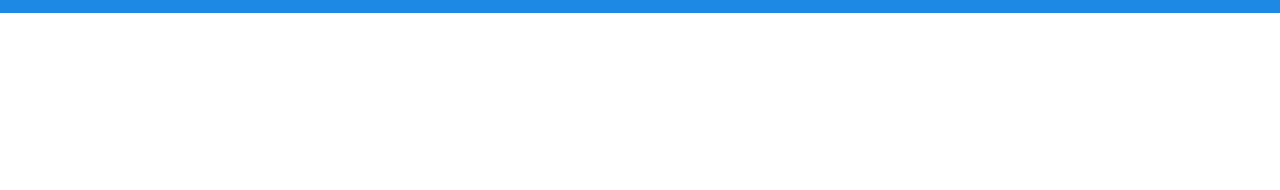
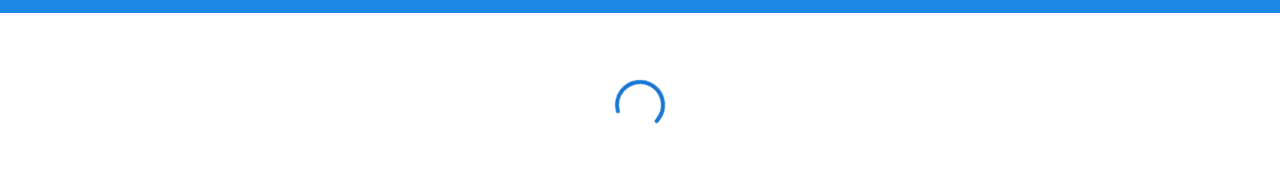
Before and after one commit to Andy-Ho8872/e-commerce-site-front-end, a Nuxt app: page /user in a window 1280 px wide. Shown: the part 124-314 px from the top of the page. Built offline with nearby package versions, Linux system fonts and the light colour scheme.

Commit message:
add loading circle

```diff
--- a/pages/user/index.vue
+++ b/pages/user/index.vue
@@ -1,6 +1,7 @@
 <template>
     <v-container>
-        <v-card class="pa-4" rounded="lg" v-if="user">
+        <LoadingCircle v-if="!user"/>
+        <v-card class="pa-4" rounded="lg" v-else>
             <div class="d-flex justify-center align-center text-center text-h6 font-weight-bold">
                 歡迎回來 {{ user.email }}
             </div>
```
